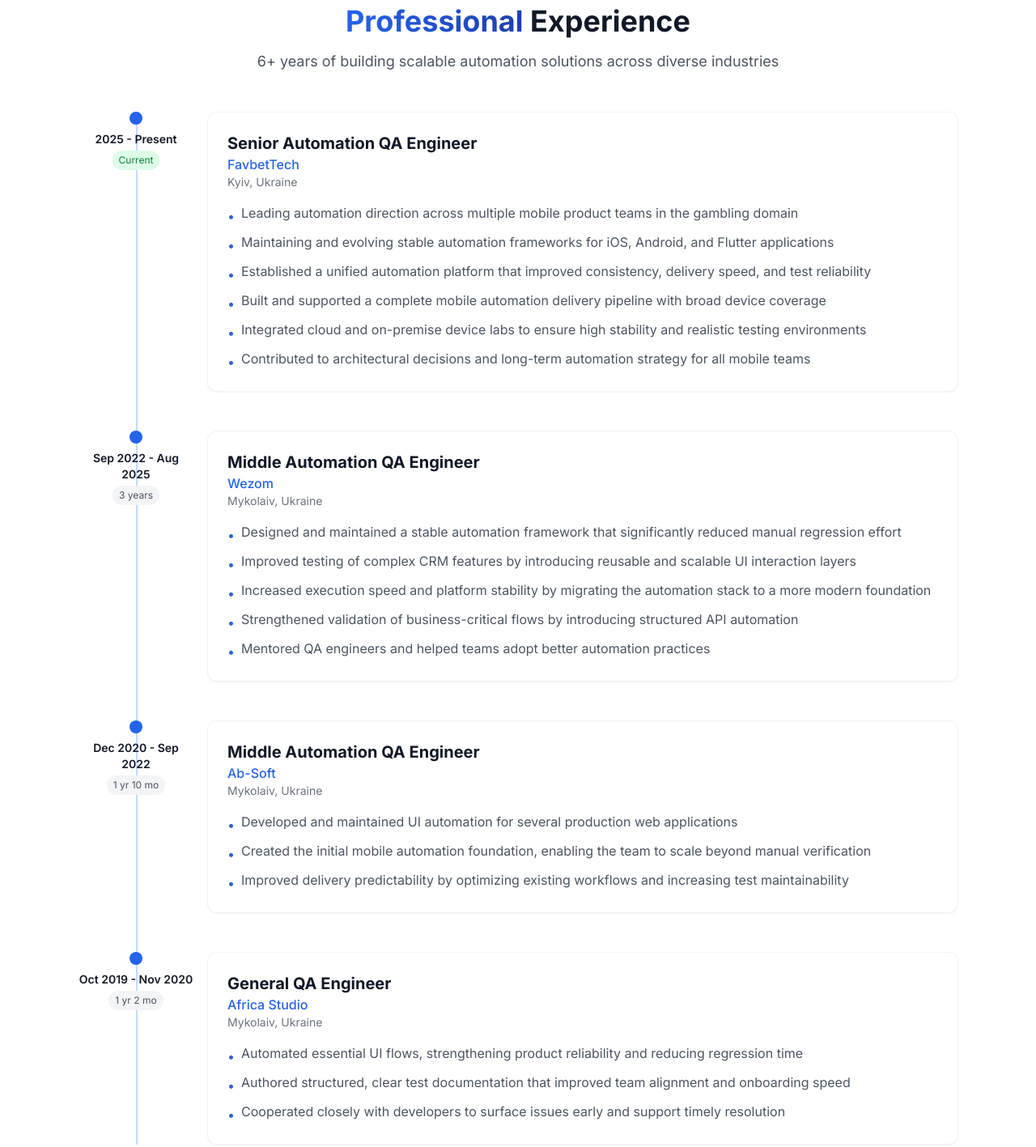
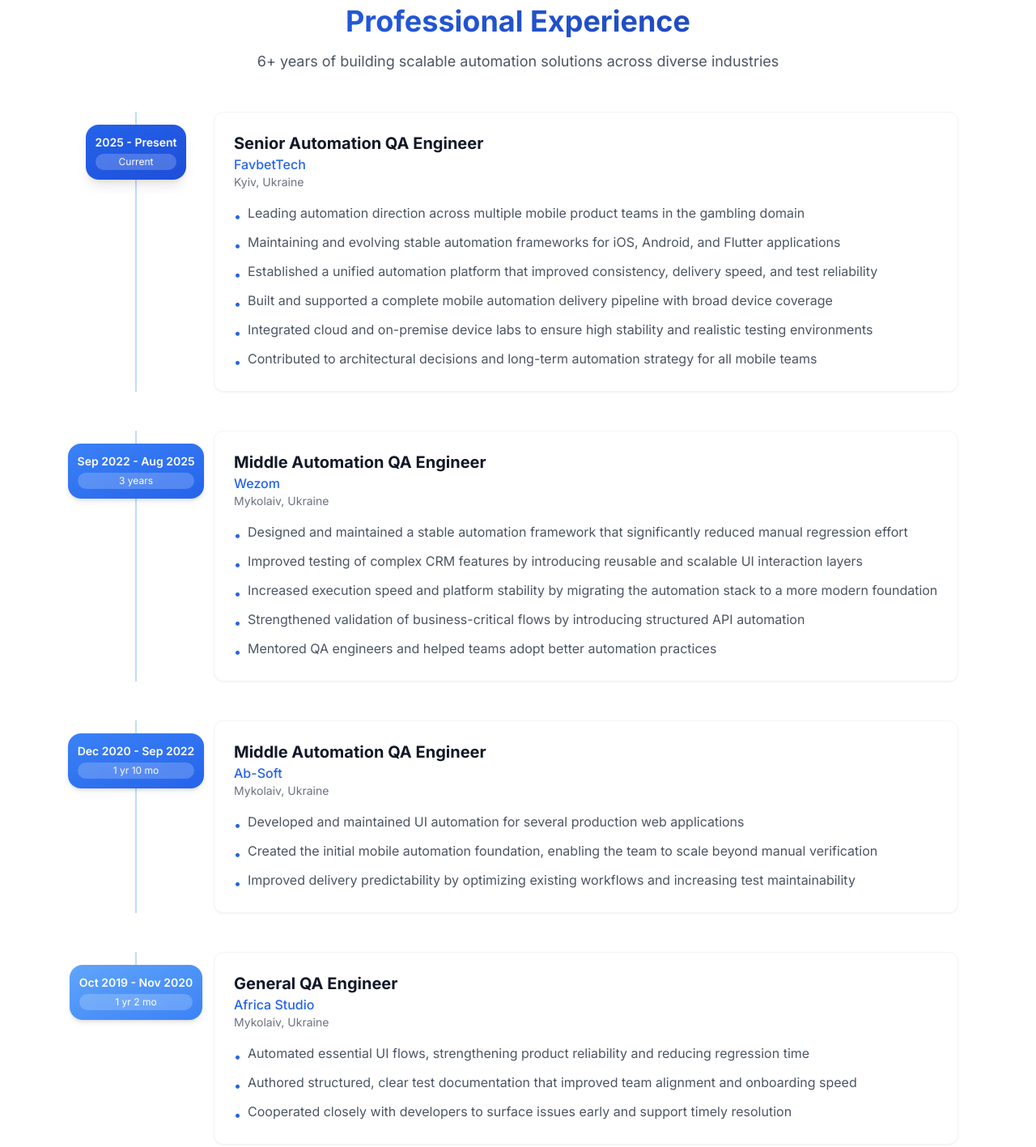
Before and after one commit to sauronx2/resume-website, a website: page docs/index.html in a window 1280 px wide. Shown: the part 1080-2497 px from the top of the page at 81% size. Drawn offline with Linux system fonts and the light colour scheme.

Commit message:
chore: update docs folder for GitHub Pages deployment

```diff
--- a/docs/index.html
+++ b/docs/index.html
@@ -6,6 +6,8 @@
   <meta name="description" content="Oleksandr Serhadov - Senior QA Automation Engineer. Building scalable, reliable automation solutions for mobile and web products.">
   <title>Oleksandr Serhadov | Senior QA Automation Engineer</title>
   <link rel="icon" type="image/svg+xml" href="./favicon.svg">
+  <link rel="icon" type="image/png" sizes="32x32" href="./favicon.svg">
+  <link rel="apple-touch-icon" href="./favicon.svg">
   <link rel="preconnect" href="https://fonts.googleapis.com">
   <link rel="preconnect" href="https://fonts.gstatic.com" crossorigin>
   <link href="https://fonts.googleapis.com/css2?family=Inter:wght@400;500;600;700&display=swap" rel="stylesheet">
@@ -155,21 +157,24 @@
     <section id="experience" class="py-20 bg-white">
       <div class="max-w-6xl mx-auto px-4 sm:px-6 lg:px-8">
         <div class="text-center mb-12">
-          <h2 class="section-title"><span class="text-gradient">Professional</span> Experience</h2>
+          <h2 class="section-title text-gradient">Professional Experience</h2>
           <p class="section-subtitle">6+ years of building scalable automation solutions across diverse industries</p>
         </div>
 
         <div class="relative">
-          <!-- Timeline -->
-          <div class="hidden md:block timeline-line ml-[72px]"></div>
-
           <!-- FavbetTech -->
-          <div class="relative flex flex-col md:flex-row gap-4 mb-12">
-            <!-- Timeline Date Section (Desktop) -->
+          <div class="relative flex flex-col md:flex-row gap-6 mb-12">
+            <!-- Timeline with integrated date bubble (Desktop) -->
             <div class="hidden md:flex flex-col items-center w-36 flex-shrink-0">
-              <div class="timeline-dot-enhanced"></div>
-              <p class="font-semibold text-gray-900 text-sm mt-2 text-center">2025 - Present</p>
-              <span class="inline-block px-2 py-1 bg-green-100 text-green-700 rounded-full text-xs mt-1">Current</span>
+              <!-- Top line segment -->
+              <div class="w-0.5 h-4 bg-blue-200"></div>
+              <!-- Date bubble on timeline -->
+              <div class="relative bg-gradient-to-br from-blue-600 to-blue-700 text-white rounded-2xl px-3 py-3 shadow-lg">
+                <p class="font-semibold text-sm text-center whitespace-nowrap">2025 - Present</p>
+                <span class="block mt-1 px-2 py-0.5 bg-white/20 rounded-full text-xs text-center">Current</span>
+              </div>
+              <!-- Bottom line segment -->
+              <div class="w-0.5 flex-1 bg-blue-200"></div>
             </div>
             <!-- Mobile Date -->
             <div class="md:hidden mb-2">
@@ -213,12 +218,18 @@
           </div>
 
           <!-- Wezom -->
-          <div class="relative flex flex-col md:flex-row gap-4 mb-12">
-            <!-- Timeline Date Section (Desktop) -->
+          <div class="relative flex flex-col md:flex-row gap-6 mb-12">
+            <!-- Timeline with integrated date bubble (Desktop) -->
             <div class="hidden md:flex flex-col items-center w-36 flex-shrink-0">
-              <div class="timeline-dot-enhanced"></div>
-              <p class="font-semibold text-gray-900 text-sm mt-2 text-center">Sep 2022 - Aug 2025</p>
-              <span class="inline-block px-2 py-1 bg-gray-100 text-gray-600 rounded-full text-xs mt-1">3 years</span>
+              <!-- Top line segment -->
+              <div class="w-0.5 h-4 bg-blue-200"></div>
+              <!-- Date bubble on timeline -->
+              <div class="relative bg-gradient-to-br from-blue-500 to-blue-600 text-white rounded-2xl px-3 py-3 shadow-md">
+                <p class="font-semibold text-sm text-center whitespace-nowrap">Sep 2022 - Aug 2025</p>
+                <span class="block mt-1 px-2 py-0.5 bg-white/20 rounded-full text-xs text-center">3 years</span>
+              </div>
+              <!-- Bottom line segment -->
+              <div class="w-0.5 flex-1 bg-blue-200"></div>
             </div>
             <!-- Mobile Date -->
             <div class="md:hidden mb-2">
@@ -258,12 +269,18 @@
           </div>
 
           <!-- Ab-Soft -->
-          <div class="relative flex flex-col md:flex-row gap-4 mb-12">
-            <!-- Timeline Date Section (Desktop) -->
+          <div class="relative flex flex-col md:flex-row gap-6 mb-12">
+            <!-- Timeline with integrated date bubble (Desktop) -->
             <div class="hidden md:flex flex-col items-center w-36 flex-shrink-0">
-              <div class="timeline-dot-enhanced"></div>
-              <p class="font-semibold text-gray-900 text-sm mt-2 text-center">Dec 2020 - Sep 2022</p>
-              <span class="inline-block px-2 py-1 bg-gray-100 text-gray-600 rounded-full text-xs mt-1">1 yr 10 mo</span>
+              <!-- Top line segment -->
+              <div class="w-0.5 h-4 bg-blue-200"></div>
+              <!-- Date bubble on timeline -->
+              <div class="relative bg-gradient-to-br from-blue-500 to-blue-600 text-white rounded-2xl px-3 py-3 shadow-md">
+                <p class="font-semibold text-sm text-center whitespace-nowrap">Dec 2020 - Sep 2022</p>
+                <span class="block mt-1 px-2 py-0.5 bg-white/20 rounded-full text-xs text-center">1 yr 10 mo</span>
+              </div>
+              <!-- Bottom line segment -->
+              <div class="w-0.5 flex-1 bg-blue-200"></div>
             </div>
             <!-- Mobile Date -->
             <div class="md:hidden mb-2">
@@ -295,12 +312,17 @@
           </div>
 
           <!-- Africa Studio -->
-          <div class="relative flex flex-col md:flex-row gap-4">
-            <!-- Timeline Date Section (Desktop) -->
+          <div class="relative flex flex-col md:flex-row gap-6">
+            <!-- Timeline with integrated date bubble (Desktop) -->
             <div class="hidden md:flex flex-col items-center w-36 flex-shrink-0">
-              <div class="timeline-dot-enhanced"></div>
-              <p class="font-semibold text-gray-900 text-sm mt-2 text-center">Oct 2019 - Nov 2020</p>
-              <span class="inline-block px-2 py-1 bg-gray-100 text-gray-600 rounded-full text-xs mt-1">1 yr 2 mo</span>
+              <!-- Top line segment -->
+              <div class="w-0.5 h-4 bg-blue-200"></div>
+              <!-- Date bubble on timeline -->
+              <div class="relative bg-gradient-to-br from-blue-400 to-blue-500 text-white rounded-2xl px-3 py-3 shadow-md">
+                <p class="font-semibold text-sm text-center whitespace-nowrap">Oct 2019 - Nov 2020</p>
+                <span class="block mt-1 px-2 py-0.5 bg-white/20 rounded-full text-xs text-center">1 yr 2 mo</span>
+              </div>
+              <!-- No bottom line for last item -->
             </div>
             <!-- Mobile Date -->
             <div class="md:hidden mb-2">
@@ -348,7 +370,7 @@
     <section id="skills" class="py-20 bg-gray-50">
       <div class="max-w-6xl mx-auto px-4 sm:px-6 lg:px-8">
         <div class="text-center mb-12">
-          <h2 class="section-title"><span class="text-gradient">Skills</span> & Tools</h2>
+          <h2 class="section-title text-gradient">Skills & Tools</h2>
           <p class="section-subtitle">Technical expertise across the full QA automation stack</p>
         </div>
 
@@ -612,7 +634,7 @@
 
         <!-- Soft Skills -->
         <div class="mt-12">
-          <h3 class="text-2xl font-bold text-gray-900 mb-6 text-center"><span class="text-gradient">Soft</span> Skills</h3>
+          <h3 class="text-2xl font-bold mb-6 text-center text-gradient">Soft Skills</h3>
           <div class="grid grid-cols-1 sm:grid-cols-2 lg:grid-cols-3 xl:grid-cols-5 gap-3 max-w-5xl mx-auto">
             <span class="px-4 py-3 bg-blue-100 text-blue-700 rounded-xl font-medium text-center text-sm sm:text-base">Strategic Problem-Solving</span>
             <span class="px-4 py-3 bg-blue-100 text-blue-700 rounded-xl font-medium text-center text-sm sm:text-base">Technical Leadership & Mentoring</span>
@@ -624,7 +646,7 @@
 
         <!-- Productivity Tools -->
         <div class="mt-12">
-          <h3 class="text-2xl font-bold text-gray-900 mb-6 text-center"><span class="text-gradient">Productivity</span> & Engineering Tools</h3>
+          <h3 class="text-2xl font-bold mb-6 text-center text-gradient">Productivity & Engineering Tools</h3>
           <div class="card max-w-3xl mx-auto">
             <ul class="space-y-3 text-gray-600">
               <li class="flex items-start gap-2">
@@ -657,7 +679,7 @@
     <section id="projects" class="py-20 bg-white">
       <div class="max-w-6xl mx-auto px-4 sm:px-6 lg:px-8">
         <div class="text-center mb-12">
-          <h2 class="section-title"><span class="text-gradient">Project</span> Highlights</h2>
+          <h2 class="section-title text-gradient">Project Highlights</h2>
           <p class="section-subtitle">Real-world impact across diverse industries. From mobile automation platforms to comprehensive testing frameworks.</p>
         </div>
 
```
Also changed, not shown: docs/styles/output.css, src/styles/output.css.
